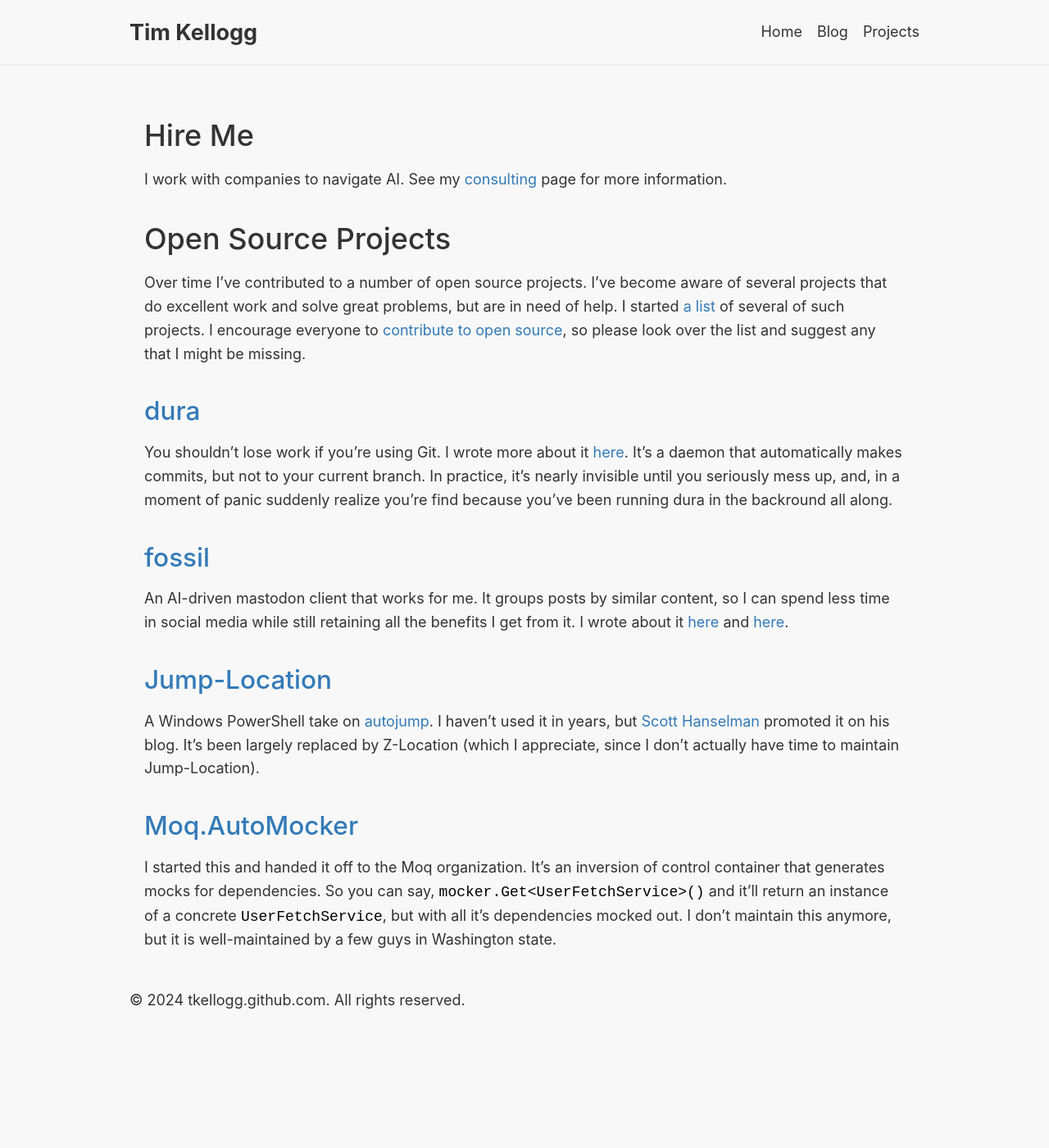
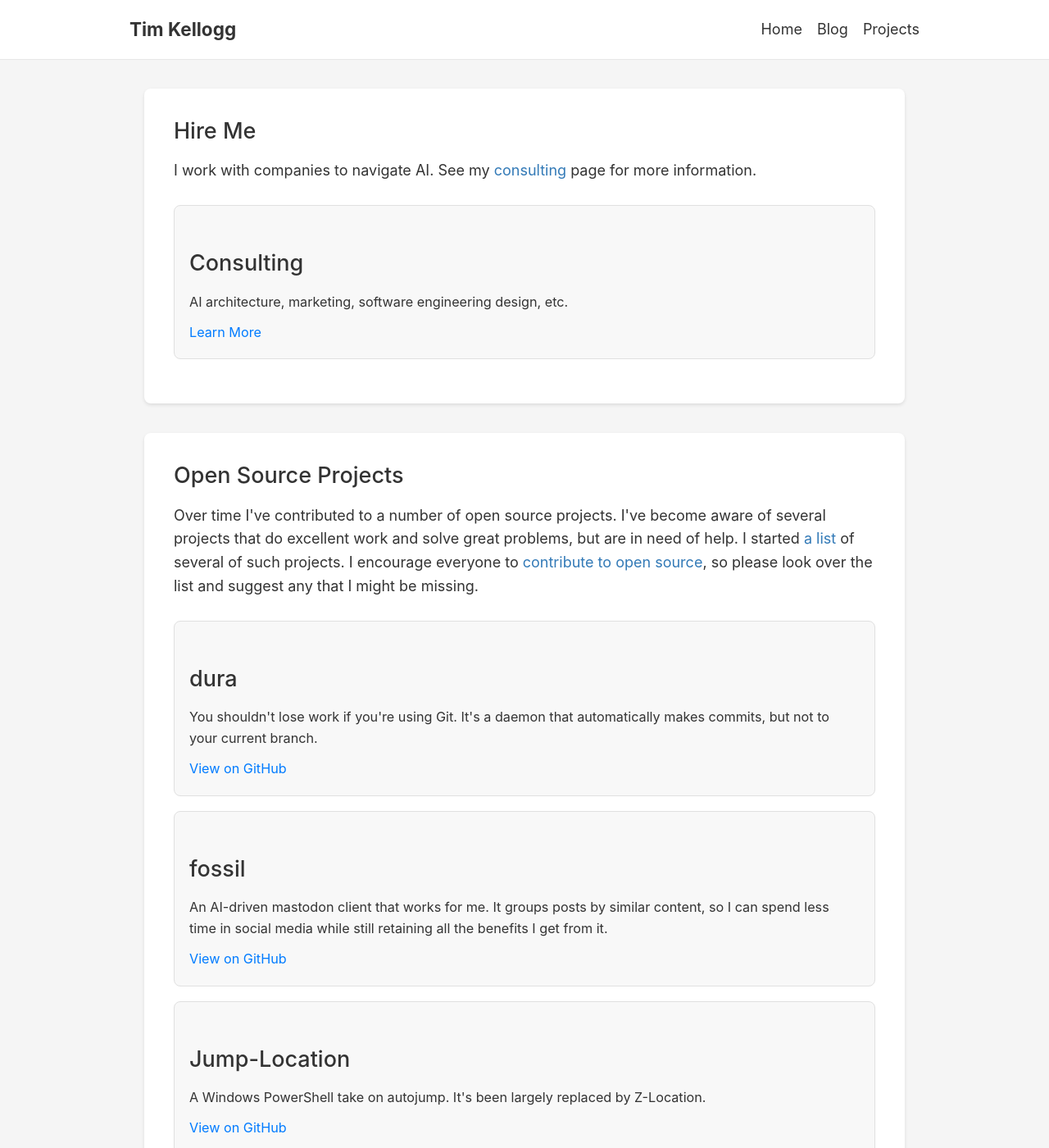
Before and after one commit to tkellogg/tkellogg.github.com, a Jekyll site: the page built from projects/index.markdown, in a window 1280 px wide and 1400 px high. Shown: the whole window at 82% size. Built offline with Jekyll 4.4.1, drawn with Linux system fonts in a browser that asks for light colours; some of the changed text lies outside the part shown.

Commit message:
styling changes

```diff
--- a/_layouts/post.html
+++ b/_layouts/post.html
@@ -1,8 +1,8 @@
 ---
 layout: default
 ---
-<h1 class="title">{{ page.title }}</h1>
-<div id="post">
+<article id="post">
+	<h1 class="title">{{ page.title }}</h1>
 	<p id="time">
 		<time pubdate="true">
 			{{ page.date | date: "%a %B %d, %Y" }}
@@ -12,7 +12,7 @@ layout: default
 		<img src="{{ page.image }}" style="width: 100%; padding-bottom: 15px" />
 	{% endif %}
 	{{ content }}
-</div>
+</article>
 
 <div id="related">
 	<div class="callout">
--- a/css/screen.css
+++ b/css/screen.css
@@ -11,7 +11,7 @@ body {
   max-width: 1000px;
   margin: 0 auto;
   padding: 0 1rem;
-  background-color: #f8f8f8;
+  background-color: #f5f5f5; /* Changed to light gray */
 }
 
 /* Typography */
@@ -25,7 +25,7 @@ h1, h1.title {
 }
 
 h2 {
-  font-size: 1.75rem;
+  font-size: 1.5rem; /* Changed from 1.75rem to 1.5rem */
 }
 
 h3 {
@@ -43,8 +43,8 @@ div {
 
 /* Navigation styles */
 .site-header {
-  background-color: #f8f8f8;
-  padding: 1rem 0; /* Changed back to 1rem from 1.5rem */
+  background-color: #ffffff; /* Kept white */
+  padding: 1rem 0;
   border-bottom: 1px solid #e7e7e7;
   width: 100%;
   position: fixed;
@@ -63,7 +63,7 @@ div {
 }
 
 .site-title a {
-  font-size: 1.5rem;
+  font-size: 1.25rem;
   font-weight: bold;
   color: #333;
   text-decoration: none;
@@ -178,6 +178,24 @@ blockquote {
     margin-bottom: 2rem;
 }
 
+/* Content section styles */
+.content-container {
+  margin-bottom: 2rem;
+}
+
+.content-section {
+  background-color: #ffffff;
+  padding: 2rem;
+  border-radius: 8px;
+  box-shadow: 0 2px 4px rgba(0,0,0,0.1);
+}
+
+.content-section h2 {
+  margin-top: 0;
+  margin-bottom: 1rem;
+  color: #333;
+}
+
 .card-container {
   display: grid;
   grid-template-columns: repeat(auto-fit, minmax(250px, 1fr));
@@ -185,17 +203,19 @@ blockquote {
 }
 
 .featured-card {
-    background-color: #ffffff;
+  background-color: #ffffff; /* Changed from #f8f8f8 to #ffffff */
   border: 1px solid #e0e0e0;
   border-radius: 8px;
   padding: 1.5rem;
   text-decoration: none;
   color: inherit;
-    transition: transform 0.2s ease-in-out;
+  transition: transform 0.2s ease-in-out, box-shadow 0.2s ease-in-out; /* Added box-shadow transition */
+  box-shadow: 0 2px 4px rgba(0,0,0,0.1); /* Added a subtle shadow */
 }
 
 .featured-card:hover {
   transform: translateY(-5px);
+  box-shadow: 0 4px 8px rgba(0,0,0,0.15); /* Increased shadow on hover */
 }
 
 .featured-card h3 {
@@ -253,6 +273,148 @@ blockquote {
 
 /* Adjust main content to account for fixed header */
 .site-content {
-  margin-top: 5rem; /* Increased from 4rem to 5rem */
+  margin-top: 5rem;
   padding: 1rem;
 }
+
+/* Blog layout */
+.blog-container {
+  display: flex;
+  gap: 2rem;
+}
+
+.main-content {
+  flex: 2; /* Changed from 3 to 2 */
+  background-color: #ffffff;
+  padding: 2rem;
+  border-radius: 8px;
+  box-shadow: 0 2px 4px rgba(0,0,0,0.1);
+}
+
+.main-content h2 {
+  margin-top: 0; /* This will remove the top margin of the "Latest Post" title */
+  margin-bottom: 1rem; /* Adjust this value as needed */
+}
+
+.blog-sidebar {
+  flex: 1; /* Changed from 2 to 1 */
+  min-width: 300px; /* Increased from 250px to 300px */
+}
+
+.post-title {
+  margin-bottom: 0.5rem;
+}
+
+.post-meta {
+  color: #666;
+  font-size: 0.9rem;
+  margin-bottom: 1rem;
+}
+
+.read-more {
+  display: inline-block;
+  margin-top: 1rem;
+  color: #007bff;
+  text-decoration: none;
+}
+
+.recent-posts {
+  list-style-type: none;
+  padding: 0;
+}
+
+.recent-posts li {
+  margin-bottom: 1rem;
+}
+
+.recent-posts a {
+  display: block;
+  color: #333;
+  text-decoration: none;
+}
+
+.recent-posts .post-date {
+  display: block;
+  font-size: 0.8rem;
+  color: #666;
+}
+
+.archive-link {
+  margin-top: 2rem;
+}
+
+/* Responsive design for blog layout */
+@media (max-width: 1100px) { /* Changed from 900px to 1100px */
+  .blog-container {
+    flex-direction: column;
+  }
+
+  .blog-sidebar {
+    order: -1;
+  }
+}
+
+/* Blog post styles */
+#post {
+  background-color: #ffffff;
+  padding: 2rem;
+  border-radius: 8px;
+  box-shadow: 0 2px 4px rgba(0,0,0,0.1);
+  margin-bottom: 2rem;
+}
+
+.title {
+  margin-top: 0;
+  margin-bottom: 1rem;
+}
+
+#time {
+  color: #666;
+  font-size: 0.9rem;
+  margin-bottom: 1rem;
+}
+
+/* Blog sidebar styles */
+.sidebar-section {
+  background-color: #ffffff;
+  padding: 1.5rem;
+  border-radius: 8px;
+  box-shadow: 0 2px 4px rgba(0,0,0,0.1);
+  margin-bottom: 2rem;
+}
+
+.sidebar-section h3 {
+  margin-top: 0;
+  margin-bottom: 1rem;
+  font-size: 1.25rem;
+}
+
+.project-card {
+  background-color: #f8f8f8;
+  border: 1px solid #e0e0e0;
+  border-radius: 8px;
+  padding: 1rem;
+  margin-bottom: 1rem;
+}
+
+.project-card h4 {
+  margin-top: 0;
+  margin-bottom: 0.5rem;
+  font-size: 1.1rem;
+}
+
+.project-card p {
+  font-size: 0.9rem;
+  margin-bottom: 0.5rem;
+}
+
+.project-link {
+  display: inline-block;
+  font-size: 0.9rem;
+  color: #007bff;
+  text-decoration: none;
+}
+
+.project-link:hover {
+  text-decoration: underline;
+}
--- a/projects/index.markdown
+++ b/projects/index.markdown
@@ -3,38 +3,45 @@ layout: default
 title: Projects
 ---
 
+<div class="content-container">
+    <div class="content-section">
+        <h2>Hire Me</h2>
+        <p>I work with companies to navigate AI. See my <a href="/projects/consulting">consulting</a> page for more information.</p>
+        <div class="project-card">
+            <h3>Consulting</h3>
+            <p>AI architecture, marketing, software engineering design, etc.</p>
+            <a href="/projects/consulting" class="project-link">Learn More</a>
+        </div>
+    </div>
+</div>
 
-# Hire Me
+<div class="content-container">
+    <div class="content-section">
+        <h2>Open Source Projects</h2>
+        <p>Over time I've contributed to a number of open source projects. I've become aware of several projects that do excellent work and solve great problems, but are in need of help. I started <a href="/projects/open-source.html">a list</a> of several of such projects. I encourage everyone to <a href="/blog/2012/04/22/why-open-source-is-worth-your-time/">contribute to open source</a>, so please look over the list and suggest any that I might be missing.</p>
 
-I work with companies to navigate AI. See my [consulting](/projects/consulting) page for more information.
+        <div class="project-card">
+            <h3>dura</h3>
+            <p>You shouldn't lose work if you're using Git. It's a daemon that automatically makes commits, but not to your current branch.</p>
+            <a href="https://github.com/tkellogg/dura" class="project-link">View on GitHub</a>
+        </div>
 
-# Open Source Projects
+        <div class="project-card">
+            <h3>fossil</h3>
+            <p>An AI-driven mastodon client that works for me. It groups posts by similar content, so I can spend less time in social media while still retaining all the benefits I get from it.</p>
+            <a href="https://github.com/tkellogg/fossil/" class="project-link">View on GitHub</a>
+        </div>
 
-Over time I've contributed to a number of open source projects. I've become aware of several projects that do
-excellent work and solve great problems, but are in need of help. I started [a list](/projects/open-source.html) of
-several of such projects. I encourage everyone to
-[contribute to open source](/blog/2012/04/22/why-open-source-is-worth-your-time/), so please look over the list and
-suggest any that I might be missing.
+        <div class="project-card">
+            <h3>Jump-Location</h3>
+            <p>A Windows PowerShell take on autojump. It's been largely replaced by Z-Location.</p>
+            <a href="https://github.com/tkellogg/Jump-Location" class="project-link">View on GitHub</a>
+        </div>
 
-
-## [dura](https://github.com/tkellogg/dura)
-You shouldn't lose work if you're using Git. I wrote more about it [here](https://timkellogg.me/blog/2022/10/04/dura).
-It's a daemon that automatically makes commits, but not to your current branch. In practice, it's nearly
-invisible until you seriously mess up, and, in a moment of panic suddenly realize you're find because you've
-been running dura in the backround all along.
-
-## [fossil](https://github.com/tkellogg/fossil/)
-An AI-driven mastodon client that works for me. It groups posts by similar content, so I can spend less time
-in social media while still retaining all the benefits I get from it. I wrote about it [here](https://timkellogg.me/blog/2023/12/19/fossil) and [here](https://timkellogg.me/blog/2023/12/21/alignment).
-
-## [Jump-Location](https://github.com/tkellogg/Jump-Location)
-A Windows PowerShell take on [autojump](https://github.com/wting/autojump). I haven't used it in years, but
-[Scott Hanselman](https://www.hanselman.com/blog/jumplocation-a-change-directory-cd-powershell-command-that-reads-your-mind)
-promoted it on his blog. It's been largely replaced by Z-Location (which I appreciate, since I don't actually
-have time to maintain Jump-Location).
-
-## [Moq.AutoMocker](https://github.com/moq/Moq.AutoMocker)
-I started this and handed it off to the Moq organization. It's an inversion of control container that generates
-mocks for dependencies. So you can say, `mocker.Get<UserFetchService>()` and it'll return an instance of a
-concrete `UserFetchService`, but with all it's dependencies mocked out. I don't maintain this anymore, but it
-is well-maintained by a few guys in Washington state.
+        <div class="project-card">
+            <h3>Moq.AutoMocker</h3>
+            <p>An inversion of control container that generates mocks for dependencies.</p>
+            <a href="https://github.com/moq/Moq.AutoMocker" class="project-link">View on GitHub</a>
+        </div>
+    </div>
+</div>
```
Also changed, not shown: blog/archive.html (added, +19 -0 lines), blog/index.html (+32 -67 lines), projects.html (added, +28 -0 lines). Lines whose indentation alone changed are shown as unchanged.
